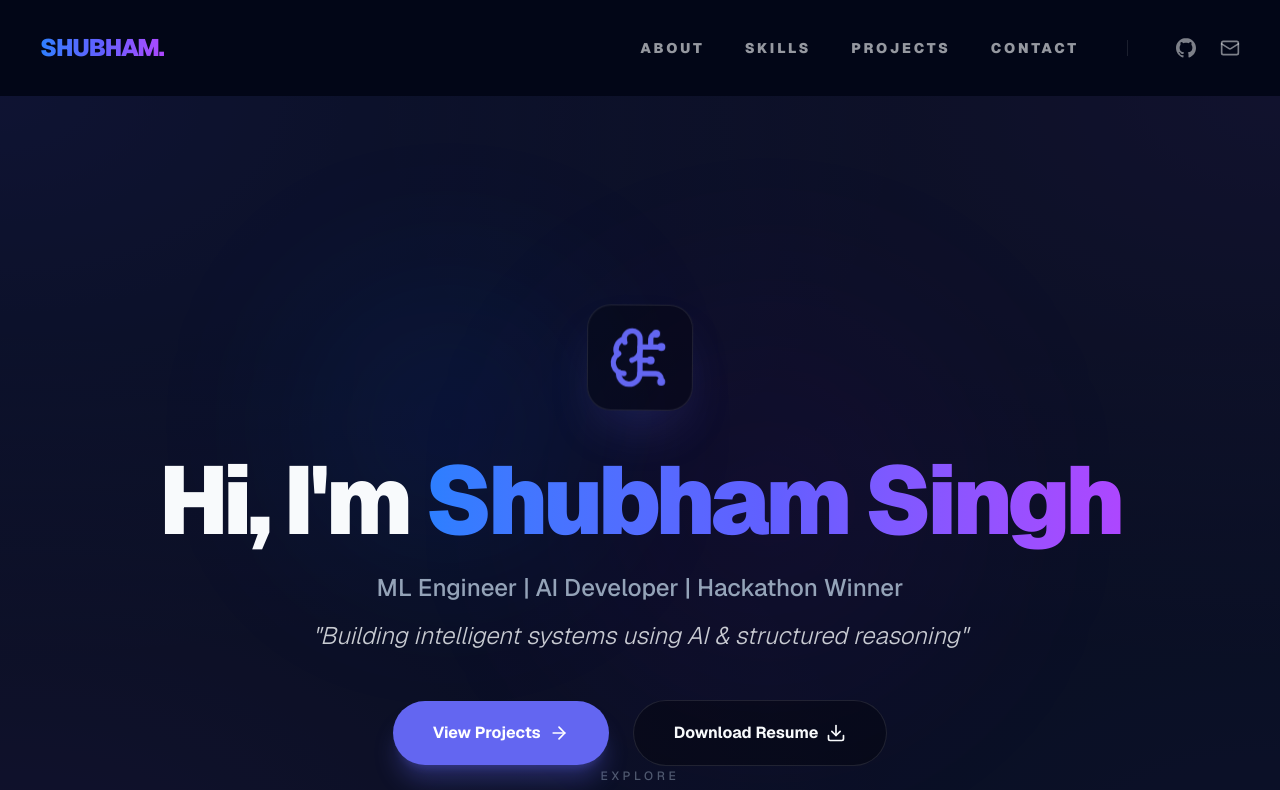
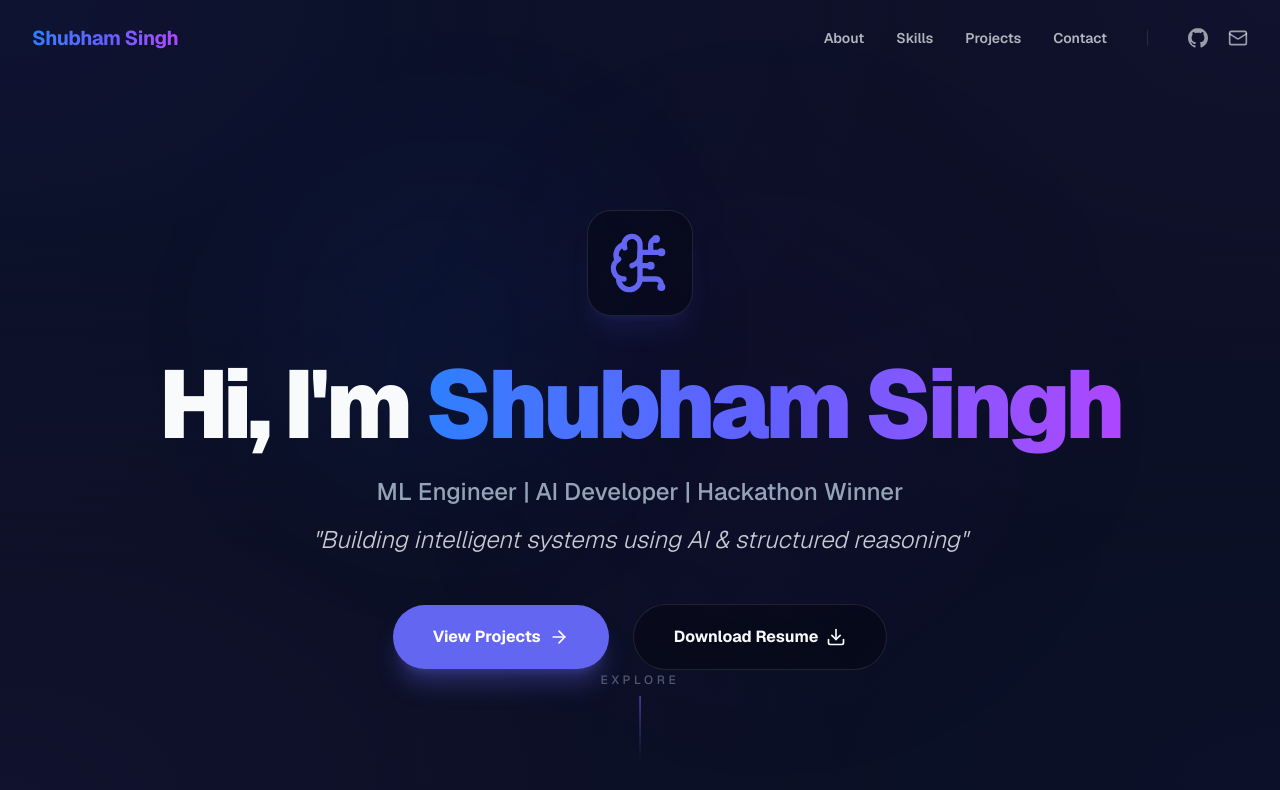
Before and after one commit to shubhamsingh-s/Portfolio, a Next.js app: page / in a window 1280 px wide. Shown: the top 790 px of the page. Built offline with nearby package versions, Linux system fonts and the light colour scheme.

Commit message:
Refine aesthetics: remove custom cursor and magnetic buttons, soften spotlight effects, and simplify animations

```diff
--- a/src/app/globals.css
+++ b/src/app/globals.css
@@ -80,7 +80,7 @@
     inset: 0;
     background: radial-gradient(
       600px circle at var(--mouse-x) var(--mouse-y),
-      rgba(255, 255, 255, 0.06),
+      rgba(255, 255, 255, 0.03),
       transparent 40%
     );
     z-index: 3;
@@ -93,12 +93,6 @@
   }
 }
 
-/* Custom Cursor Hide */
-@media (pointer: fine) {
-  * {
-    cursor: none !important;
-  }
-}
 
 /* Custom Scrollbar */
 ::-webkit-scrollbar {
--- a/src/app/layout.tsx
+++ b/src/app/layout.tsx
@@ -17,8 +17,6 @@ export const metadata: Metadata = {
   description: "Portfolio of Shubham Singh, a CS student specializing in AI, Machine Learning, and Cloud Computing. Hackathon winner and developer of KnowBot.",
 };
 
-import CustomCursor from "@/components/CustomCursor";
-
 export default function RootLayout({
   children,
 }: Readonly<{
@@ -30,7 +28,6 @@ export default function RootLayout({
       className={`${geistSans.variable} ${geistMono.variable} dark antialiased scroll-smooth`}
     >
       <body className="min-h-screen bg-background text-foreground font-sans">
-        <CustomCursor />
         {children}
       </body>
     </html>
--- a/src/components/Hero.tsx
+++ b/src/components/Hero.tsx
@@ -3,7 +3,6 @@
 import React, { useRef } from "react";
 import { motion, useScroll, useTransform } from "framer-motion";
 import { ArrowRight, Download, BrainCircuit } from "lucide-react";
-import Magnetic from "./Magnetic";
 
 const Hero = () => {
   const targetRef = useRef(null);
@@ -24,11 +23,11 @@ const Hero = () => {
 
       <motion.div
         style={{ y: blob1Y }}
-        className="absolute top-1/4 left-1/4 w-64 h-64 bg-blue-600/20 rounded-full blur-[100px] animate-pulse"
+        className="absolute top-1/4 left-1/4 w-64 h-64 bg-blue-600/10 rounded-full blur-[100px]"
       />
       <motion.div
         style={{ y: blob2Y }}
-        className="absolute bottom-1/4 right-1/4 w-96 h-96 bg-purple-600/10 rounded-full blur-[120px] animate-pulse delay-1000"
+        className="absolute bottom-1/4 right-1/4 w-96 h-96 bg-purple-600/5 rounded-full blur-[120px]"
       />
 
       <motion.div
@@ -37,17 +36,17 @@ const Hero = () => {
       >
         <div className="text-center">
           <motion.div
-            initial={{ opacity: 0, scale: 0.5 }}
+            initial={{ opacity: 0, scale: 0.8 }}
             animate={{ opacity: 1, scale: 1 }}
             transition={{
               type: "spring",
-              stiffness: 260,
+              stiffness: 200,
               damping: 20,
               delay: 0.1
             }}
             className="flex justify-center mb-10"
           >
-            <div className="glass p-5 rounded-3xl animate-float shadow-2xl shadow-accent/20 border-white/20">
+            <div className="glass p-5 rounded-3xl shadow-xl shadow-accent/10 border-white/10">
               <BrainCircuit className="w-16 h-16 text-accent" />
             </div>
           </motion.div>
@@ -80,25 +79,21 @@ const Hero = () => {
             transition={{ duration: 0.8, ease: "easeOut", delay: 0.6 }}
             className="flex flex-col sm:flex-row gap-6 justify-center items-center"
           >
-            <Magnetic>
             <a
               href="#projects"
-                className="bg-accent hover:bg-accent/90 text-accent-foreground px-10 py-5 rounded-full font-bold flex items-center justify-center transition-all shadow-xl shadow-accent/30 group"
+              className="bg-accent hover:bg-accent/90 text-accent-foreground px-10 py-5 rounded-full font-bold flex items-center justify-center transition-all hover:scale-105 active:scale-95 shadow-xl shadow-accent/30 group"
             >
               View Projects
               <ArrowRight className="ml-2 w-5 h-5 group-hover:translate-x-1 transition-transform" />
             </a>
-            </Magnetic>
 
-            <Magnetic>
             <a
               href="#"
-                className="glass hover:bg-white/20 text-foreground px-10 py-5 rounded-full font-bold flex items-center justify-center transition-all border-white/10"
+              className="glass hover:bg-white/20 text-foreground px-10 py-5 rounded-full font-bold flex items-center justify-center transition-all hover:scale-105 active:scale-95 border-white/10"
             >
               Download Resume
               <Download className="ml-2 w-5 h-5" />
             </a>
-            </Magnetic>
           </motion.div>
         </div>
       </motion.div>
--- a/src/components/Magnetic.tsx
+++ /dev/null
@@ -1,37 +0,0 @@
-"use client";
-
-import React, { useRef, useState } from "react";
-import { motion } from "framer-motion";
-
-export default function Magnetic({ children }: { children: React.ReactNode }) {
-  const ref = useRef<HTMLDivElement>(null);
-  const [position, setPosition] = useState({ x: 0, y: 0 });
-
-  const handleMouseMove = (e: React.MouseEvent) => {
-    const { clientX, clientY } = e;
-    const { left, top, width, height } = ref.current!.getBoundingClientRect();
-    const centerX = left + width / 2;
-    const centerY = top + height / 2;
-    const x = clientX - centerX;
-    const y = clientY - centerY;
-    setPosition({ x: x * 0.35, y: y * 0.35 });
-  };
-
-  const handleMouseLeave = () => {
-    setPosition({ x: 0, y: 0 });
-  };
-
-  const { x, y } = position;
-
-  return (
-    <motion.div
-      ref={ref}
-      onMouseMove={handleMouseMove}
-      onMouseLeave={handleMouseLeave}
-      animate={{ x, y }}
-      transition={{ type: "spring", stiffness: 150, damping: 15, mass: 0.1 }}
-    >
-      {children}
-    </motion.div>
-  );
-}
--- a/src/components/Navbar.tsx
+++ b/src/components/Navbar.tsx
@@ -34,48 +34,46 @@ const Navbar = () => {
 
   return (
     <nav
-      onMouseMove={handleMouseMove}
-      className={`fixed top-0 w-full z-[100] transition-all duration-500 spotlight ${
+      className={`fixed top-0 w-full z-[100] transition-all duration-300 ${
         scrolled
-          ? "py-4 bg-background/40 backdrop-blur-xl border-b border-white/5"
-          : "py-8 bg-transparent"
+          ? "py-3 bg-background/60 backdrop-blur-lg border-b border-white/5"
+          : "py-6 bg-transparent"
       }`}
     >
-      <div className="max-w-7xl mx-auto px-6 sm:px-10">
+      <div className="max-w-7xl mx-auto px-6 sm:px-8">
         <div className="flex items-center justify-between">
           <motion.div
             initial={{ opacity: 0, x: -20 }}
             animate={{ opacity: 1, x: 0 }}
             className="flex-shrink-0"
           >
-            <Link href="/" className="text-2xl font-black tracking-tighter text-gradient">
-              SHUBHAM.
+            <Link href="/" className="text-xl font-bold tracking-tight text-gradient">
+              Shubham Singh
             </Link>
           </motion.div>
 
           {/* Desktop Links */}
-          <div className="hidden md:flex items-center space-x-12">
-            <div className="flex items-baseline space-x-10">
+          <div className="hidden md:flex items-center space-x-10">
+            <div className="flex items-baseline space-x-8">
               {navLinks.map((link) => (
                 <Link
                   key={link.name}
                   href={link.href}
-                  className="text-sm uppercase tracking-[0.2em] font-black text-foreground/60 hover:text-accent transition-all duration-300 relative group"
+                  className="text-sm font-semibold text-foreground/70 hover:text-accent transition-colors duration-200"
                 >
                   {link.name}
-                  <span className="absolute -bottom-1 left-0 w-0 h-0.5 bg-accent transition-all duration-300 group-hover:w-full" />
                 </Link>
               ))}
             </div>
 
-            <div className="h-4 w-[1px] bg-white/10" />
+            <div className="h-4 w-[1px] bg-foreground/10" />
 
-            <div className="flex items-center space-x-6">
+            <div className="flex items-center space-x-5">
               <a href="https://github.com" target="_blank" rel="noopener noreferrer" className="hover:scale-110 transition-transform">
-                <svg className="w-5 h-5 fill-foreground/50 hover:fill-accent transition-colors" viewBox="0 0 24 24"><path d="M12 0c-6.626 0-12 5.373-12 12 0 5.302 3.438 9.8 8.207 11.387.599.111.793-.261.793-.577v-2.234c-3.338.726-4.041-1.416-4.041-1.416-.546-1.387-1.333-1.756-1.333-1.756-1.089-.745.083-.729.083-.729 1.205.084 1.839 1.237 1.839 1.237 1.07 1.834 2.807 1.304 3.492.997.107-.775.418-1.305.762-1.604-2.665-.305-5.467-1.334-5.467-5.931 0-1.311.469-2.381 1.236-3.221-.124-.303-.535-1.524.117-3.176 0 0 1.008-.322 3.301 1.23.957-.266 1.983-.399 3.003-.404 1.02.005 2.047.138 3.006.404 2.291-1.552 3.297-1.23 3.297-1.23.653 1.653.242 2.874.118 3.176.77.84 1.235 1.911 1.235 3.221 0 4.609-2.807 5.624-5.479 5.921.43.372.823 1.102.823 2.222v3.293c0 .319.192.694.801.576 4.765-1.589 8.199-6.086 8.199-11.386 0-6.627-5.373-12-12-12z"/></svg>
+                <svg className="w-5 h-5 fill-foreground/60 hover:fill-accent transition-colors" viewBox="0 0 24 24"><path d="M12 0c-6.626 0-12 5.373-12 12 0 5.302 3.438 9.8 8.207 11.387.599.111.793-.261.793-.577v-2.234c-3.338.726-4.041-1.416-4.041-1.416-.546-1.387-1.333-1.756-1.333-1.756-1.089-.745.083-.729.083-.729 1.205.084 1.839 1.237 1.839 1.237 1.07 1.834 2.807 1.304 3.492.997.107-.775.418-1.305.762-1.604-2.665-.305-5.467-1.334-5.467-5.931 0-1.311.469-2.381 1.236-3.221-.124-.303-.535-1.524.117-3.176 0 0 1.008-.322 3.301 1.23.957-.266 1.983-.399 3.003-.404 1.02.005 2.047.138 3.006.404 2.291-1.552 3.297-1.23 3.297-1.23.653 1.653.242 2.874.118 3.176.77.84 1.235 1.911 1.235 3.221 0 4.609-2.807 5.624-5.479 5.921.43.372.823 1.102.823 2.222v3.293c0 .319.192.694.801.576 4.765-1.589 8.199-6.086 8.199-11.386 0-6.627-5.373-12-12-12z"/></svg>
               </a>
               <a href="mailto:shubham@example.com" className="hover:scale-110 transition-transform">
-                <Mail className="w-5 h-5 text-foreground/50 hover:text-accent transition-colors" />
+                <Mail className="w-5 h-5 text-foreground/60 hover:text-accent transition-colors" />
               </a>
             </div>
           </div>
@@ -84,7 +82,7 @@ const Navbar = () => {
           <div className="md:hidden">
             <button
               onClick={() => setIsOpen(!isOpen)}
-              className="p-2 glass rounded-xl text-foreground"
+              className="p-2 text-foreground/80 hover:text-foreground transition-colors"
             >
               {isOpen ? <X className="h-6 w-6" /> : <Menu className="h-6 w-6" />}
             </button>
@@ -95,17 +93,17 @@ const Navbar = () => {
       {/* Mobile Menu */}
       {isOpen && (
         <motion.div
-          initial={{ opacity: 0, y: -20 }}
+          initial={{ opacity: 0, y: -10 }}
           animate={{ opacity: 1, y: 0 }}
-          className="md:hidden absolute top-full w-full bg-background/95 backdrop-blur-2xl border-b border-white/5"
+          className="md:hidden absolute top-full w-full bg-background/95 backdrop-blur-xl border-b border-white/5"
         >
-          <div className="px-6 py-10 space-y-6">
+          <div className="px-6 py-8 space-y-4">
             {navLinks.map((link) => (
               <Link
                 key={link.name}
                 href={link.href}
                 onClick={() => setIsOpen(false)}
-                className="block text-2xl font-black uppercase tracking-tighter text-foreground hover:text-accent transition-colors"
+                className="block text-lg font-semibold text-foreground/80 hover:text-accent transition-colors"
               >
                 {link.name}
               </Link>
--- a/src/components/Projects.tsx
+++ b/src/components/Projects.tsx
@@ -90,14 +90,14 @@ const Projects = () => {
               whileInView={{ opacity: 1, y: 0 }}
               viewport={{ once: true }}
               transition={{ delay: index * 0.1, duration: 0.5 }}
-              className="project-card spotlight group relative flex flex-col h-full glass rounded-[2.5rem] overflow-hidden border-white/5 hover:border-accent/30 transition-all duration-500 shadow-2xl hover:shadow-accent/10"
+              className="project-card spotlight group relative flex flex-col h-full glass rounded-[2.5rem] overflow-hidden border-white/5 hover:border-white/20 transition-all duration-500 shadow-lg hover:shadow-xl"
             >
               <div className="relative h-64 overflow-hidden">
                 <Image
                   src={project.image}
                   alt={project.title}
                   fill
-                  className="object-cover transition-transform duration-700 group-hover:scale-110"
+                  className="object-cover transition-transform duration-700 group-hover:scale-105"
                 />
                 <div className={`absolute inset-0 bg-gradient-to-t from-background via-transparent to-transparent opacity-60`} />
                 <div className="absolute top-6 left-6 p-3 glass rounded-2xl text-white backdrop-blur-2xl border-white/20 z-10">
--- a/src/components/Skills.tsx
+++ b/src/components/Skills.tsx
@@ -97,9 +97,9 @@ const Skills = () => {
             <motion.div
               key={index}
               variants={item}
-              className="skill-card spotlight glass p-10 rounded-[2.5rem] border-white/5 hover:border-accent/40 transition-all duration-500 group shadow-2xl"
+              className="skill-card spotlight glass p-10 rounded-[2.5rem] border-white/5 hover:border-white/20 transition-all duration-500 group shadow-lg hover:shadow-xl"
             >
-              <div className="w-16 h-16 bg-accent/10 rounded-2xl flex items-center justify-center text-accent mb-8 group-hover:scale-110 transition-transform duration-500 shadow-inner">
+              <div className="w-16 h-16 bg-accent/10 rounded-2xl flex items-center justify-center text-accent mb-8 group-hover:scale-105 transition-transform duration-500 shadow-inner">
                 {category.icon}
               </div>
               <h3 className="text-2xl font-black mb-8 tracking-tight">{category.title}</h3>
```
Also changed, not shown: src/components/Contact.tsx (+6 -9 lines), src/components/CustomCursor.tsx (deleted, +0 -76 lines). Lines whose indentation alone changed are shown as unchanged.
